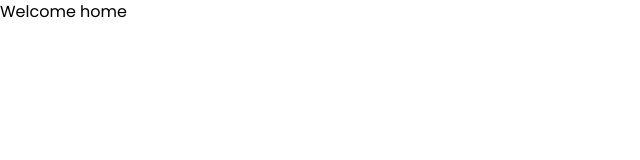
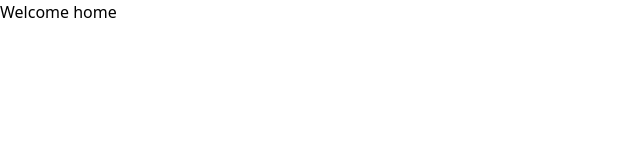
Before and after one commit to SOS-KBMDSI/frontendsos, a Next.js app: page /home in a window 1280 px wide. Shown: the top 160 px of the page, without its empty margins (0-640 px from the left). Built offline with nearby package versions, Linux system fonts and the light colour scheme.

Commit message:
feat: setup Axios Core

```diff
--- a/package.json
+++ b/package.json
@@ -9,6 +9,8 @@
     "lint": "next lint"
   },
   "dependencies": {
+    "axios": "^1.10.0",
+    "js-cookie": "^3.0.5",
     "next": "15.3.1",
     "react": "^19.0.0",
     "react-dom": "^19.0.0"
@@ -16,6 +18,7 @@
   "devDependencies": {
     "@eslint/eslintrc": "^3",
     "@tailwindcss/postcss": "^4.1.5",
+    "@types/js-cookie": "^3.0.6",
     "@types/node": "^20",
     "@types/react": "^19",
     "@types/react-dom": "^19",
--- /dev/null
+++ b/src/api/core/AxiosInstance.ts
@@ -0,0 +1,203 @@
+import axios, {
+  AxiosInstance,
+  AxiosRequestConfig,
+  AxiosResponse,
+  AxiosError,
+} from "axios";
+import Cookies from "js-cookie";
+
+export interface ApiResponse<T> {
+  success: boolean;
+  message: string;
+  data: T;
+}
+
+export interface BlobResponse {
+  data: Blob;
+  headers: any;
+  status: number;
+}
+
+class ApiCore {
+  private client: AxiosInstance;
+  private static instance: ApiCore;
+
+  private constructor() {
+    this.client = axios.create({
+      baseURL: process.env.NEXT_PUBLIC_API_BASE_URL || "https://api.sos.com/v1",
+      timeout: 30000,
+      headers: {
+        "Content-Type": "application/json",
+      },
+    });
+
+    this.setupInterceptors();
+  }
+
+  public static getInstance(): ApiCore {
+    if (!ApiCore.instance) {
+      ApiCore.instance = new ApiCore();
+    }
+    return ApiCore.instance;
+  }
+
+  private setupInterceptors(): void {
+    this.client.interceptors.request.use(
+      (config) => {
+        const token = this.getAuthToken();
+        if (token) {
+          config.headers.Authorization = `Bearer ${token}`;
+        }
+        return config;
+      },
+      (error) => {
+        return Promise.reject(error);
+      }
+    );
+
+    this.client.interceptors.response.use(
+      (response: AxiosResponse) => {
+        return response;
+      },
+      (error: AxiosError) => {
+        if (error.response?.status === 401) {
+          this.handleAuthError();
+        }
+        return Promise.reject(error);
+      }
+    );
+  }
+
+  public getAuthToken(): string | null {
+    return Cookies.get("auth_token") || null;
+  }
+
+  public setAuthToken(token: string): void {
+    Cookies.set("auth_token", token, {
+      expires: 7,
+      secure: process.env.NODE_ENV === "production",
+      sameSite: "strict",
+      path: "/",
+    });
+  }
+
+  private handleAuthError(): void {
+    Cookies.remove("auth_token", { path: "/" });
+
+    if (typeof window !== "undefined") {
+      const currentPath = window.location.pathname;
+      window.location.href = `/login?redirect=${currentPath}`;
+    }
+  }
+
+  public isAuthenticated(): boolean {
+    return this.getAuthToken() !== null;
+  }
+
+  public logout(): void {
+    this.handleAuthError();
+  }
+
+  private handleApiError(error: unknown): Error {
+    if (axios.isAxiosError(error)) {
+      const errorMessage =
+        (error.response?.data as { message?: string })?.message ||
+        error.message ||
+        "An unexpected API error occurred";
+      return new Error(errorMessage);
+    }
+    return new Error("An unexpected error occurred");
+  }
+
+  public async get<T>(
+    url: string,
+    config?: AxiosRequestConfig
+  ): Promise<ApiResponse<T>> {
+    try {
+      const response = await this.client.get<ApiResponse<T>>(url, config);
+      return response.data;
+    } catch (error) {
+      throw this.handleApiError(error);
+    }
+  }
+
+  public async post<T, D = unknown>(
+    url: string,
+    data?: D,
+    config?: AxiosRequestConfig
+  ): Promise<ApiResponse<T>> {
+    try {
+      const response = await this.client.post<ApiResponse<T>>(
+        url,
+        data,
+        config
+      );
+      return response.data;
+    } catch (error) {
+      throw this.handleApiError(error);
+    }
+  }
+
+  public async put<T, D = unknown>(
+    url: string,
+    data?: D,
+    config?: AxiosRequestConfig
+  ): Promise<ApiResponse<T>> {
+    try {
+      const response = await this.client.put<ApiResponse<T>>(url, data, config);
+      return response.data;
+    } catch (error) {
+      throw this.handleApiError(error);
+    }
+  }
+
+  public async patch<T, D = unknown>(
+    url: string,
+    data?: D,
+    config?: AxiosRequestConfig
+  ): Promise<ApiResponse<T>> {
+    try {
+      const response = await this.client.patch<ApiResponse<T>>(
+        url,
+        data,
+        config
+      );
+      return response.data;
+    } catch (error) {
+      throw this.handleApiError(error);
+    }
+  }
+
+  public async delete<T>(
+    url: string,
+    config?: AxiosRequestConfig
+  ): Promise<ApiResponse<T>> {
+    try {
+      const response = await this.client.delete<ApiResponse<T>>(url, config);
+      return response.data;
+    } catch (error) {
+      throw this.handleApiError(error);
+    }
+  }
+
+  public async getBlob(
+    url: string,
+    config?: AxiosRequestConfig
+  ): Promise<BlobResponse> {
+    try {
+      const response = await this.client.get(url, {
+        ...config,
+        responseType: "blob",
+      });
+      return {
+        data: response.data,
+        headers: response.headers,
+        status: response.status,
+      };
+    } catch (error) {
+      throw this.handleApiError(error);
+    }
+  }
+}
+
+export const apiClient = ApiCore.getInstance();
--- a/src/styles/globals.css
+++ b/src/styles/globals.css
@@ -1,5 +1,72 @@
 @import "tailwindcss";
 
-@theme {
+:root {
   --font-poppins: "Poppins", sans-serif;
+
+  /* == PRIMARY COLORS == */
+  --color-primary-100: #fbe8e9;
+  --color-primary-200: #e8ccd3;
+  --color-primary-300: #d79aa8;
+  --color-primary-400: #c5677a;
+  --color-primary-500: #b02221;
+  --color-primary-600: #8e021e;
+  --color-primary-700: #7d021a;
+  --color-primary-800: #5e0114;
+  --color-primary-900: #4e0111;
+
+  /* == Secondary Colors == */
+  --color-secondary-100: #faf9f6;
+  --color-secondary-200: #f7f4f0;
+  --color-secondary-300: #f3efeb;
+  --color-secondary-400: #efeae1;
+  --color-secondary-500: #e7dfd2;
+  --color-secondary-600: #d8d2cb;
+  --color-secondary-700: #c0baaf;
+  --color-secondary-800: #9a958c;
+  --color-secondary-900: #747069;
+
+  /* == Default Colors == */
+  --color-default-dark: #3b3838;
+  --color-default-light: #f9f9f9;
+
+  --color-bg-primary: #a61b37;
+  --color-bg-secondary: #ece5db;
+  --color-bg-tertiary: #e8e5e9;
+
+  --font-family-poppins: "Poppins", sans-serif;
+
+  /* == TIPOGRAFI SETTINGS == */
+
+  --font-weight-regular: 400;
+  --font-weight-medium: 500;
+  --font-weight-semibold: 600;
+  --font-weight-bold: 700;
+
+  --font-size-xs: 10px / 16px;
+  --font-size-sm: 12px / 16px;
+  --font-size-md: 14px / 20px;
+  --font-size-lg: 16px / 24px;
+  --font-size-xl: 18px / 28px;
+  --font-size-2xl: 20px / 28px;
+  --font-size-3xl: 24px / 32px;
+  --font-size-4xl: 30px / 36px;
+  --font-size-5xl: 36px / 40px;
+  --font-size-6xl: 48px / 48px;
+  --font-size-7xl: 60px / 60px;
 }
+
+@media (min-width: 1024px) {
+  :root {
+    --font-size-sm: 14px / 20px;
+    --font-size-md: 16px / 24px;
+    --font-size-lg: 18px / 28px;
+    --font-size-xl: 20px / 28px;
+    --font-size-2xl: 24px / 32px;
+    --font-size-3xl: 30px / 36px;
+    --font-size-4xl: 36px / 40px;
+    --font-size-5xl: 48px / 48px;
+    --font-size-6xl: 60px / 60px;
+    --font-size-7xl: 72px / 72px;
+    --font-size-8xl: 96px / 96px;
+  }
+}
```
Also changed, not shown: 2 other files (tests, documents, lock files or other folders).
